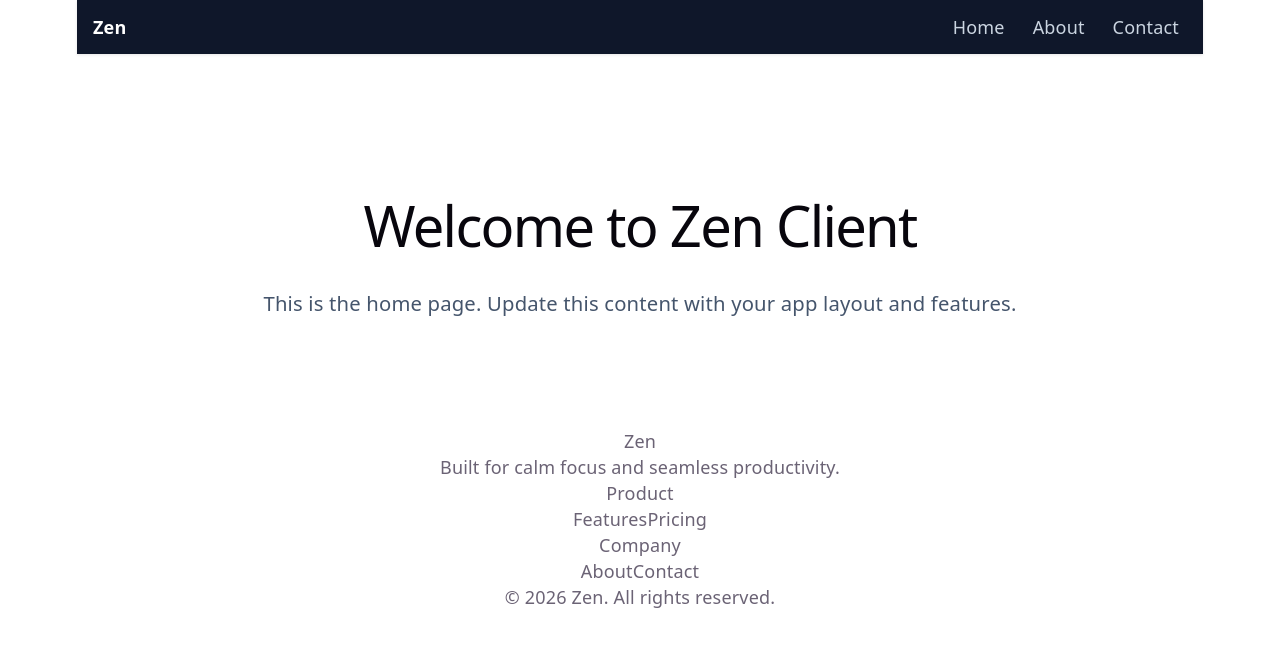
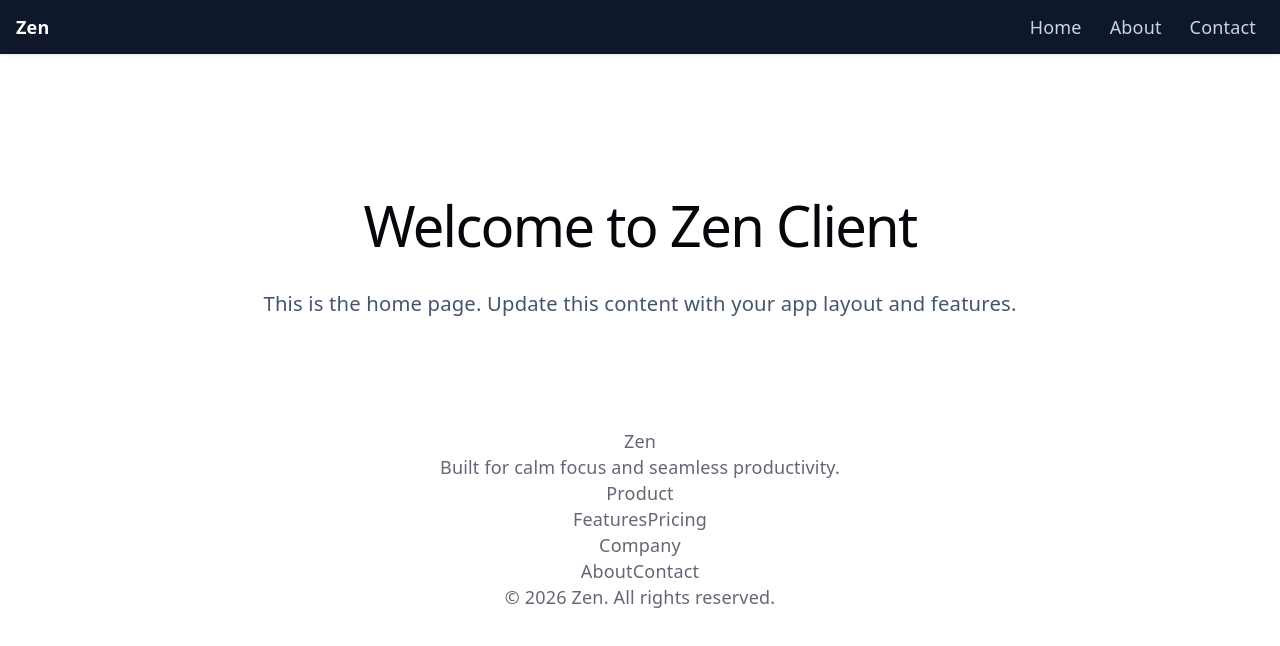
Before and after one commit to madhavavarma/ZenClient, a React (Vite) app: page / in a window 1280 px wide. Shown: the top 646 px of the page. Built offline with nearby package versions, Linux system fonts and the light colour scheme.

Commit message:
Bug | Page Width Fix

```diff
--- a/src/index.css
+++ b/src/index.css
@@ -53,7 +53,7 @@
 }
 
 #root {
-  width: 1126px;
+  width: 1600px;
   max-width: 100%;
   margin: 0 auto;
   text-align: center;
```
